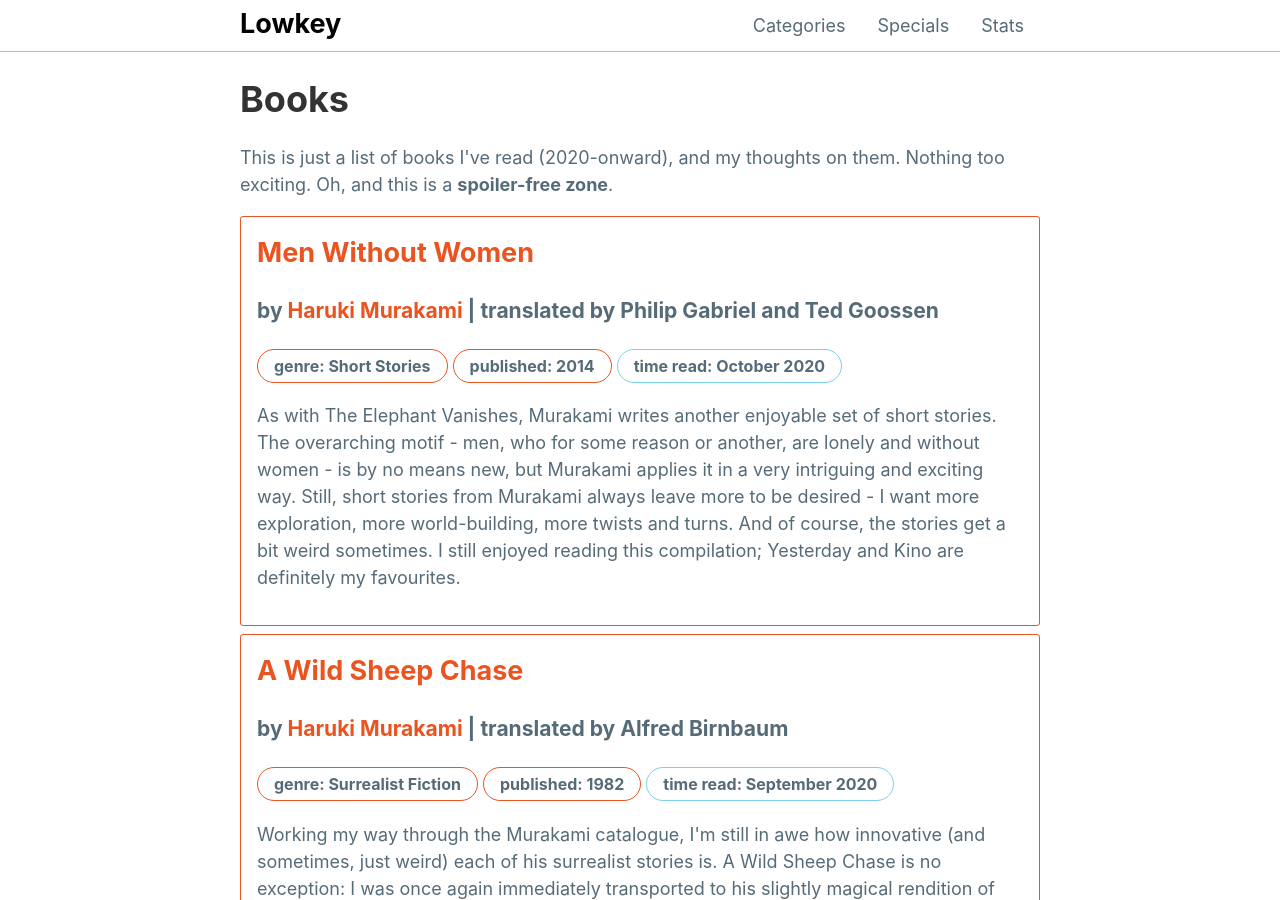
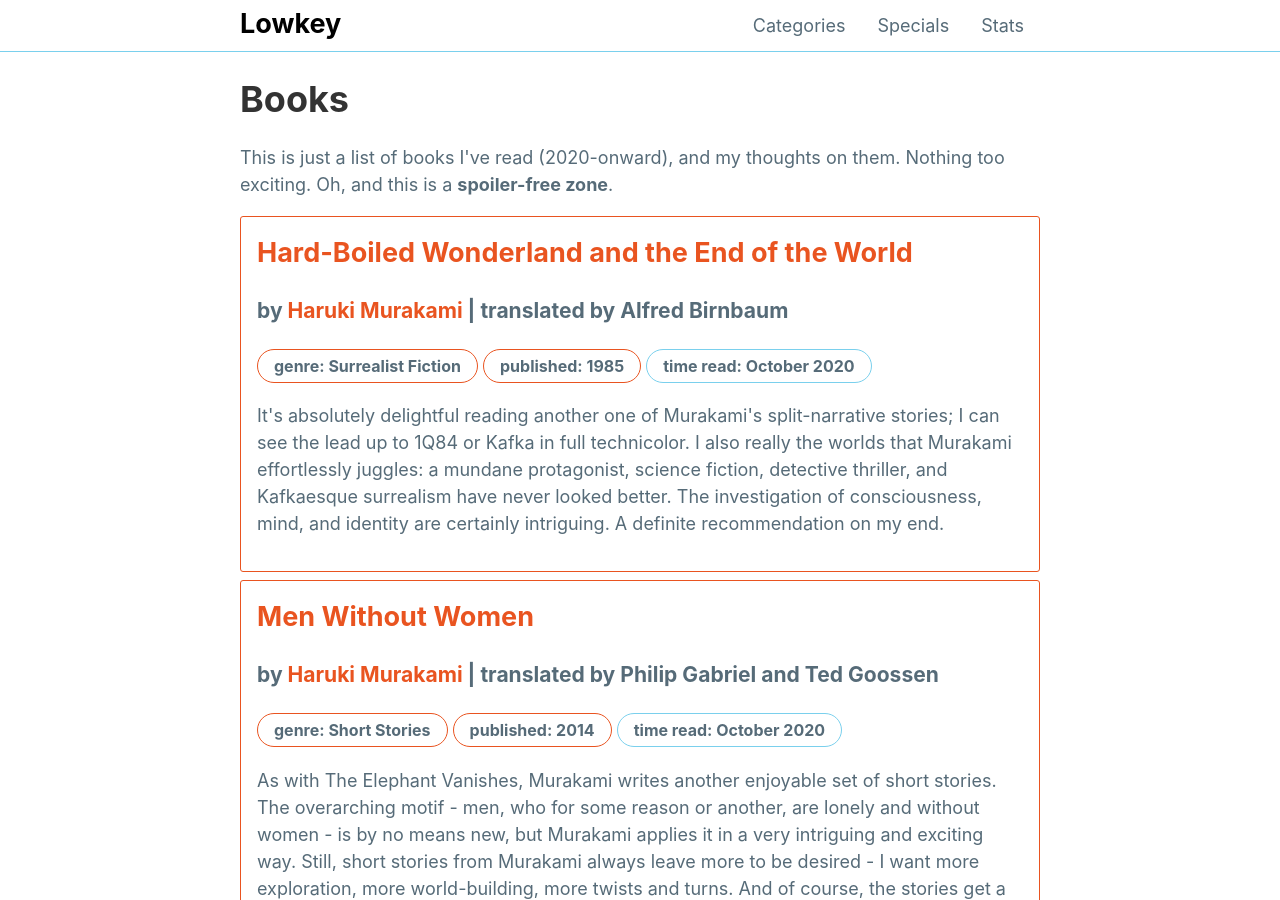
Before and after one commit to mattxwang/lowkey, a Jekyll site: the page built from stats/books.html, in a window 1280 px wide and 900 px high. Built offline with Jekyll 4.4.1, drawn with Linux system fonts in a browser that asks for light colours.

Commit message:
hard boiled wonderland, end of the world

```diff
--- a/_data/books.yml
+++ b/_data/books.yml
@@ -184,3 +184,12 @@ menwithoutwomen:
   time_read: October 2020
   thoughts: >
     As with The Elephant Vanishes, Murakami writes another enjoyable set of short stories. The overarching motif - men, who for some reason or another, are lonely and without women - is by no means new, but Murakami applies it in a very intriguing and exciting way. Still, short stories from Murakami always leave more to be desired - I want more exploration, more world-building, more twists and turns. And of course, the stories get a bit weird sometimes. I still enjoyed reading this compilation; Yesterday and Kino are definitely my favourites.
+hardboiledwonderlandendoftheworld:
+  title: Hard-Boiled Wonderland and the End of the World
+  author: Haruki Murakami
+  translator: Alfred Birnbaum
+  genre: Surrealist Fiction
+  year_published: 1985
+  time_read: October 2020
+  thoughts: >
+    It's absolutely delightful reading another one of Murakami's split-narrative stories; I can see the lead up to 1Q84 or Kafka in full technicolor. I also really the worlds that Murakami effortlessly juggles: a mundane protagonist, science fiction, detective thriller, and Kafkaesque surrealism have never looked better. The investigation of consciousness, mind, and identity are certainly intriguing. A definite recommendation on my end.
```
